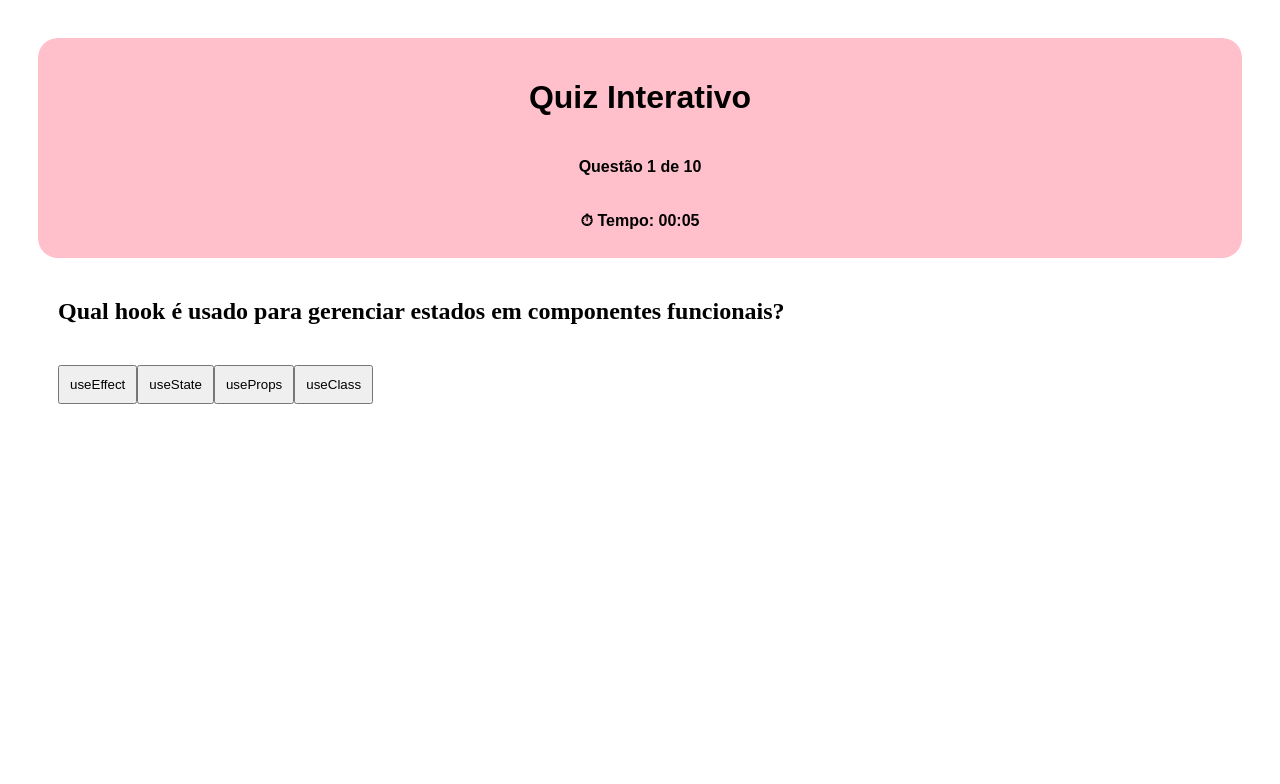
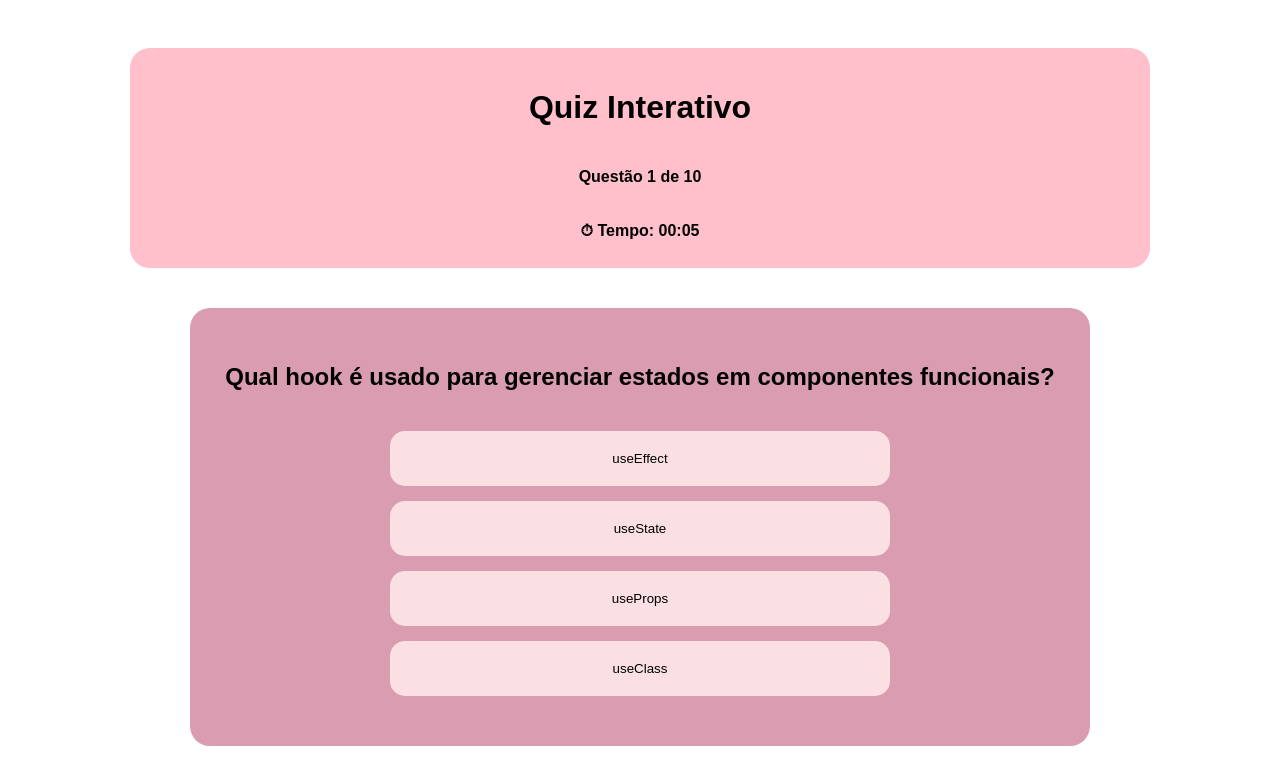
Before and after one commit to eduardavirgilio/quiz-interativo, a React (Vite) app: page / in a window 1280 px wide. Shown: the top 784 px of the page. Built offline with nearby package versions, Linux system fonts and the light colour scheme.

Commit message:
ADD: estilização do container de questões

```diff
--- a/src/App.jsx
+++ b/src/App.jsx
@@ -5,10 +5,10 @@ import QuestionCard from './components/QuestionCard'
 function App() {
 
   return (
-    <>
+    <div>
      <Header/>
      <QuestionCard/>
-    </>
+    </div>
   )
 }
 
--- a/src/App.module.css
+++ b/src/App.module.css
@@ -0,0 +1,4 @@
+div{
+  align-content: center;
+  justify-items: center;
+}
--- a/src/components/Header/Header.module.css
+++ b/src/components/Header/Header.module.css
@@ -5,7 +5,7 @@
     background-color: pink;
     font-family:Arial, Helvetica, sans-serif;
     height: 200px;
-    width: auto;
+    width: 1000px;
     border-radius: 20px;
     align-content: center;
     justify-items: center;
--- a/src/components/QuestionCard/QuestionCard.module.css
+++ b/src/components/QuestionCard/QuestionCard.module.css
@@ -0,0 +1,30 @@
+.main{
+    background-color: rgb(218, 156, 177);
+    width: auto;
+    height: auto;
+    padding: 25px;
+    border-radius: 20px;
+    align-content: center;
+    justify-items: center;
+    margin-top: 40px;
+    font-family: Arial, Helvetica, sans-serif;
+}
+
+.button{
+    border-radius: 15px;
+    display: block;
+    padding: 20px;
+    width: 500px;
+    margin-bottom: 15px;
+    border: none;
+    background-color: rgb(250, 223, 227);
+    cursor: pointer;
+    transition: background-color 0.2s;
+    transition: padding 0.3s;
+}
+
+.button:hover{
+    background-color: rgb(255, 188, 198);
+    padding: 25px;
+    font-weight: bold;
+}
--- a/src/components/QuestionCard/index.jsx
+++ b/src/components/QuestionCard/index.jsx
@@ -8,7 +8,7 @@ export default function QuestionCard() {
   const questaoAtual = questions[0];
 
   return (
-    <div>
+    <div className={styles.main}>
       {/* enunciado da questão */}
       <h2>{questaoAtual.question}</h2>
 
@@ -20,7 +20,7 @@ export default function QuestionCard() {
 
           <button
             key={index}
-            className="opcao-button"
+            className={styles.button}
             onClick={() => console.log('Opção selecionada:', opcao)} // mostrando no console a opção selecionada
           >
             {/* texto do botão */}
@@ -32,10 +32,4 @@ export default function QuestionCard() {
     </div>
   );
 
-
-    return (
-        <main className={styles.main}>
-
-        </main>
-    )
 }
```
